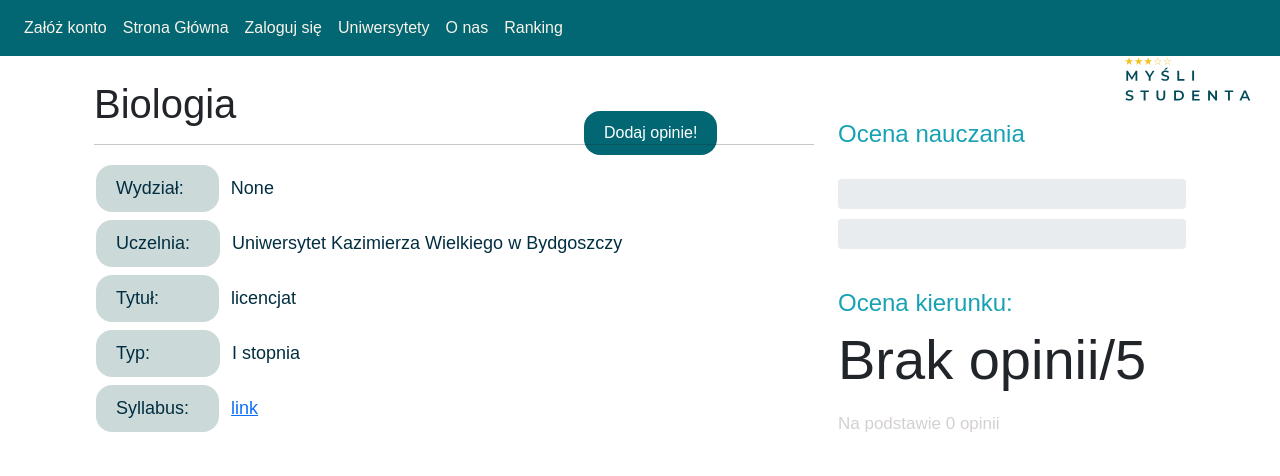
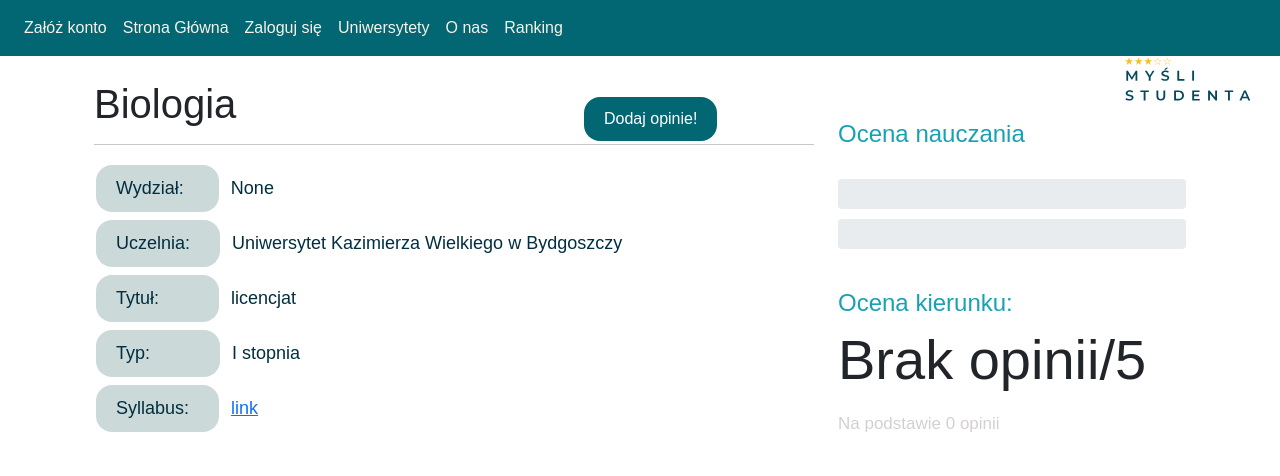
Before and after one commit to miloszwielgus/university-review-system, a Flask app: a page that uses website/templates/course.html in a window 1280 px wide. Shown: the top 476 px of the page. Run offline with Flask 3, Linux system fonts and the light colour scheme; some libraries are stand-ins or nearby versions.

Commit message:
add dynamic breakdown, move button up

```diff
--- a/website/templates/course.html
+++ b/website/templates/course.html
@@ -99,7 +99,7 @@
         text-align: center;
         text-decoration: none;
         display: inline-block;
-        margin: 4px 2px;
+        margin: -15px 2px;
         cursor: pointer;
         border-radius: 16px;
     }
```
